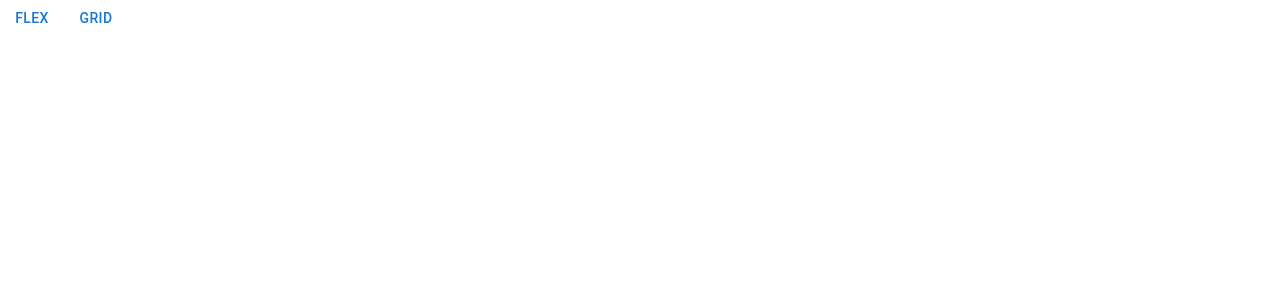
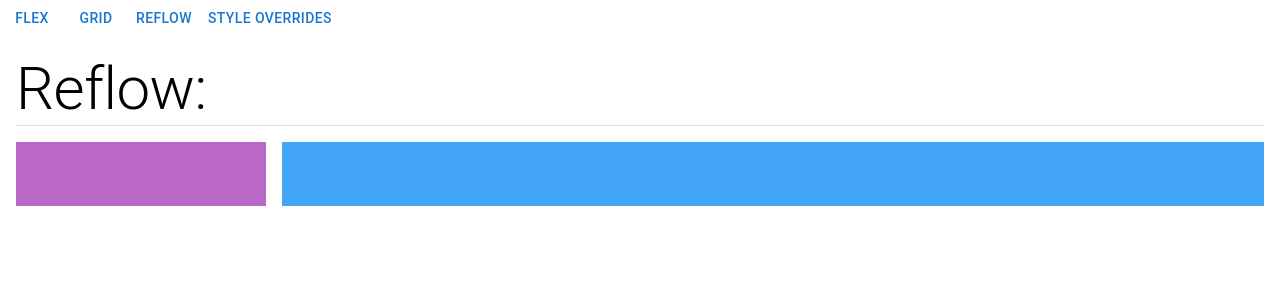
Before and after one commit to cagosto/css-tips, a React (Create React App) app: page /reflow in a window 1280 px wide. Before the commit this address had no page. Shown: the top 300 px of the page. Built offline with nearby package versions, Linux system fonts and the light colour scheme.

Commit message:
style changes

```diff
--- a/src/App.tsx
+++ b/src/App.tsx
@@ -2,6 +2,8 @@ import { Button, createTheme, ThemeProvider, Box } from '@mui/material';
 import { Route, BrowserRouter as Router, Routes, Link } from 'react-router-dom';
 import FlexBoxLayouts from './layouts/flexbox';
 import GridLayout from './layouts/grids';
+import Reflow from './layouts/reflow';
+import StyleOverride from './StyleChanges';
 
 function App() {
   const theme = createTheme({
@@ -26,10 +28,18 @@ function App() {
           <Button variant="text" component={Link} to="/grid">
             Grid
           </Button>
+          <Button variant="text" component={Link} to="/reflow">
+            Reflow
+          </Button>
+          <Button variant="text" component={Link} to="/style-overrides">
+            Style Overrides
+          </Button>
         </Box>
         <Routes>
           <Route path="flex" element={<FlexBoxLayouts />} />
           <Route path="grid" element={<GridLayout />} />
+          <Route path="reflow" element={<Reflow />} />
+          <Route path="style-overrides" element={<StyleOverride />} />
         </Routes>
       </Router>
     </ThemeProvider>
--- /dev/null
+++ b/src/StyleChanges/index.tsx
@@ -0,0 +1,57 @@
+import { Box, Typography, Divider, Theme } from '@mui/material';
+import { SxProps } from '@mui/system';
+
+function TitleBlock({ stylesOverrides }: { stylesOverrides: SxProps<Theme> }) {
+  return (
+    <Box sx={stylesOverrides}>
+      <Typography
+        component="span"
+        className="eyebrow"
+        sx={{ color: (theme) => theme.palette.secondary.main }}
+      >
+        I am an eyebrow!
+      </Typography>
+      <Typography variant="h2" className="sectionTitle" color="primary.main">
+        I am a title!
+      </Typography>
+    </Box>
+  );
+}
+
+export default function StyleOverride() {
+  return (
+    <Box sx={{ p: 2 }}>
+      <Typography variant="h2">Style Overrides:</Typography>
+      <Divider />
+      <TitleBlock
+        stylesOverrides={{
+          mt: 2,
+        }}
+      />
+      <Divider />
+      <TitleBlock
+        stylesOverrides={{
+          mt: 2,
+          '.eyebrow': {
+            color: (theme) => theme.palette.primary.light,
+          },
+          '.sectionTitle': {
+            color: (theme) => theme.palette.secondary.light,
+          },
+        }}
+      />
+      <Divider />
+      <TitleBlock
+        stylesOverrides={{
+          mt: 2,
+          'span.MuiTypography-root': {
+            color: (theme) => theme.palette.secondary.dark,
+          },
+          'h1.MuiTypography-root ': {
+            color: (theme) => theme.palette.primary.dark,
+          },
+        }}
+      />
+    </Box>
+  );
+}
--- a/src/layouts/flexbox.tsx
+++ b/src/layouts/flexbox.tsx
@@ -8,6 +8,7 @@ import {
 } from '@mui/material';
 import { faker } from '@faker-js/faker';
 import { times } from 'lodash';
+import { common } from '@mui/material/colors';
 
 export default function FlexBoxLayouts() {
   const boxes = times(10);
@@ -25,7 +26,18 @@ export default function FlexBoxLayouts() {
         sx={{ my: 2 }}
       >
         {boxes.map((v) => (
-          <Box key={v}>{faker.name.fullName()}</Box>
+          <Box
+            key={v}
+            sx={{
+              background: (theme) => theme.palette.primary.light,
+              borderRadius: 2,
+              p: 1,
+            }}
+          >
+            <Typography sx={{ color: common.white }}>
+              {faker.name.fullName()}
+            </Typography>
+          </Box>
         ))}
       </Stack>
       <Stack direction={!mdBP ? 'column' : 'row'} columnGap={2}>
--- /dev/null
+++ b/src/layouts/reflow.tsx
@@ -0,0 +1,52 @@
+import { Typography, Divider, Theme, useMediaQuery } from '@mui/material';
+import { Stack, Box } from '@mui/system';
+
+function Info() {
+  return (
+    <Box
+      sx={{
+        p: 4,
+        background: (theme) => theme.palette.secondary.light,
+        flexBasis: {
+          sx: 'auto',
+          md: 250,
+        },
+        flexGrow: {
+          sx: 1,
+          md: 0,
+        },
+      }}
+    />
+  );
+}
+
+export default function Reflow() {
+  const mdBP = useMediaQuery((theme: Theme) => theme.breakpoints.up('md'));
+
+  return (
+    <Box sx={{ p: 2 }}>
+      <Typography variant="h2">Reflow:</Typography>
+      <Divider />
+      <Stack
+        gap={2}
+        sx={{
+          mt: 2,
+          flexFlow: {
+            sx: 'column',
+            md: 'row',
+          },
+        }}
+      >
+        {mdBP && <Info />}
+        <Box
+          sx={{
+            p: 4,
+            background: (theme) => theme.palette.primary.light,
+            flexGrow: 1,
+          }}
+        />
+        {!mdBP && <Info />}
+      </Stack>
+    </Box>
+  );
+}
```
